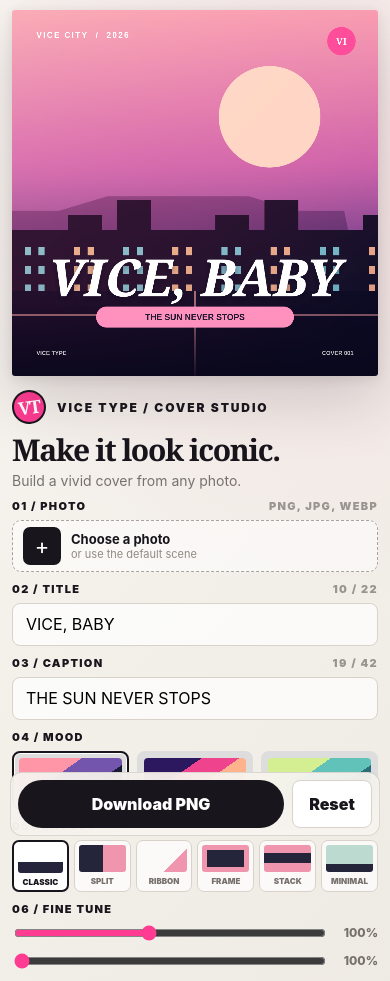
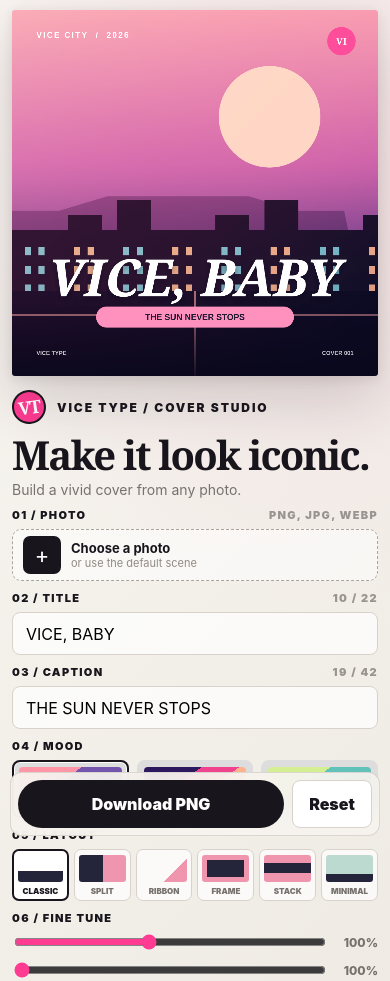
Before and after one commit to ongtianzhi-blip/gta6-cover-art-entry, a plain HTML site: page app/index.html in a window 390 px wide. Shown: the top 981 px of the page. Drawn offline with Linux system fonts and the light colour scheme.

Commit message:
Round 4: main title 40px + README note

```diff
--- a/app/index.html
+++ b/app/index.html
@@ -71,7 +71,7 @@
     h1 {
       max-width: 330px;
       margin: 0 0 7px;
-      font: 900 38px/.96 Georgia, "Times New Roman", serif;
+      font: 900 40px/.96 Georgia, "Times New Roman", serif;
       letter-spacing: -.045em;
     }
 
@@ -319,7 +319,7 @@
       .panel { width: min(100%, 520px); }
       .brand { margin-bottom: 12px; }
       .brand-mark { width: 34px; height: 34px; }
-      h1 { max-width: none; font-size: 30px; }
+      h1 { max-width: none; font-size: 40px; }
       .lede { margin-bottom: 10px; }
       .field { margin-top: 10px; }
       .text-input { height: 43px; }
```
Also changed, not shown: 1 other file.
